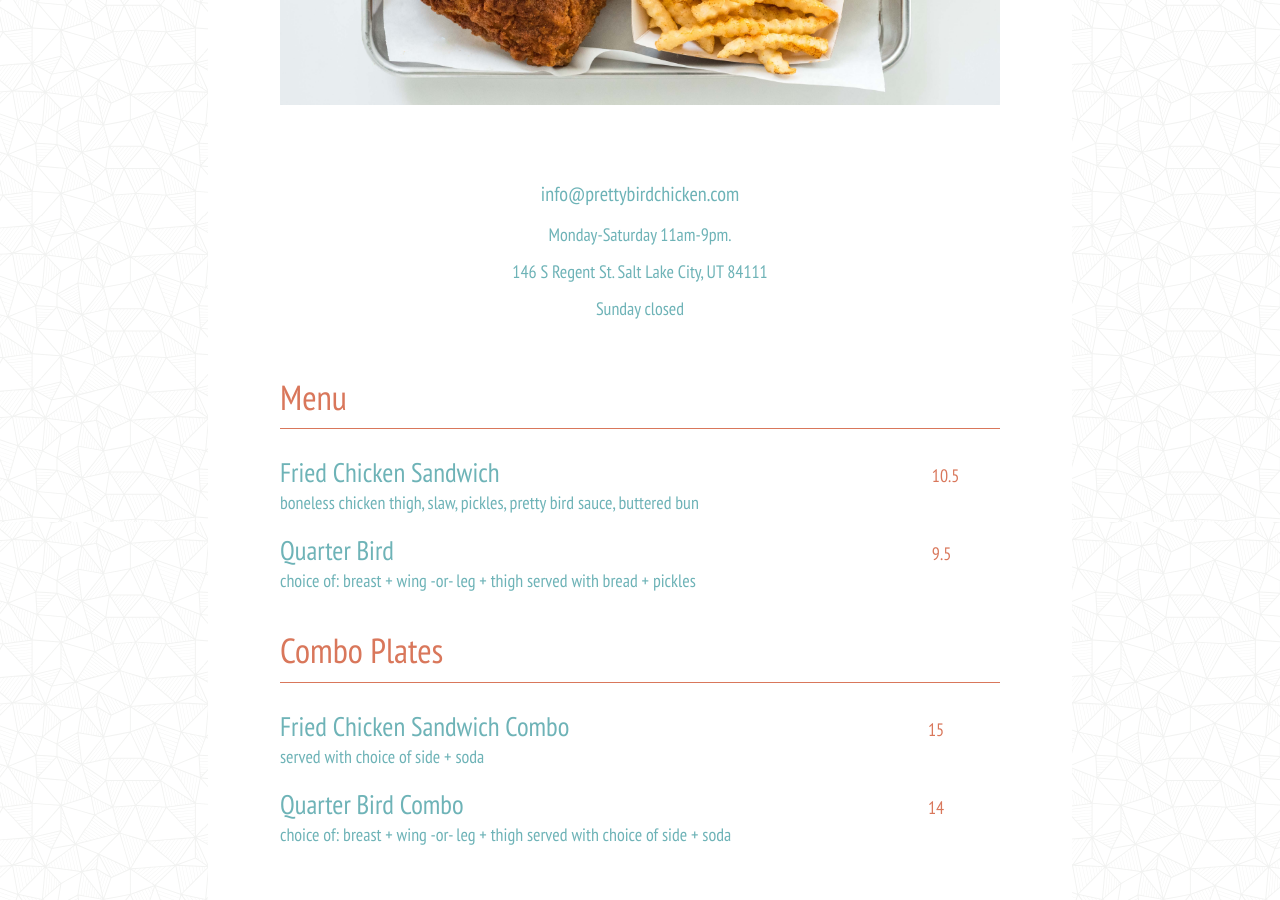
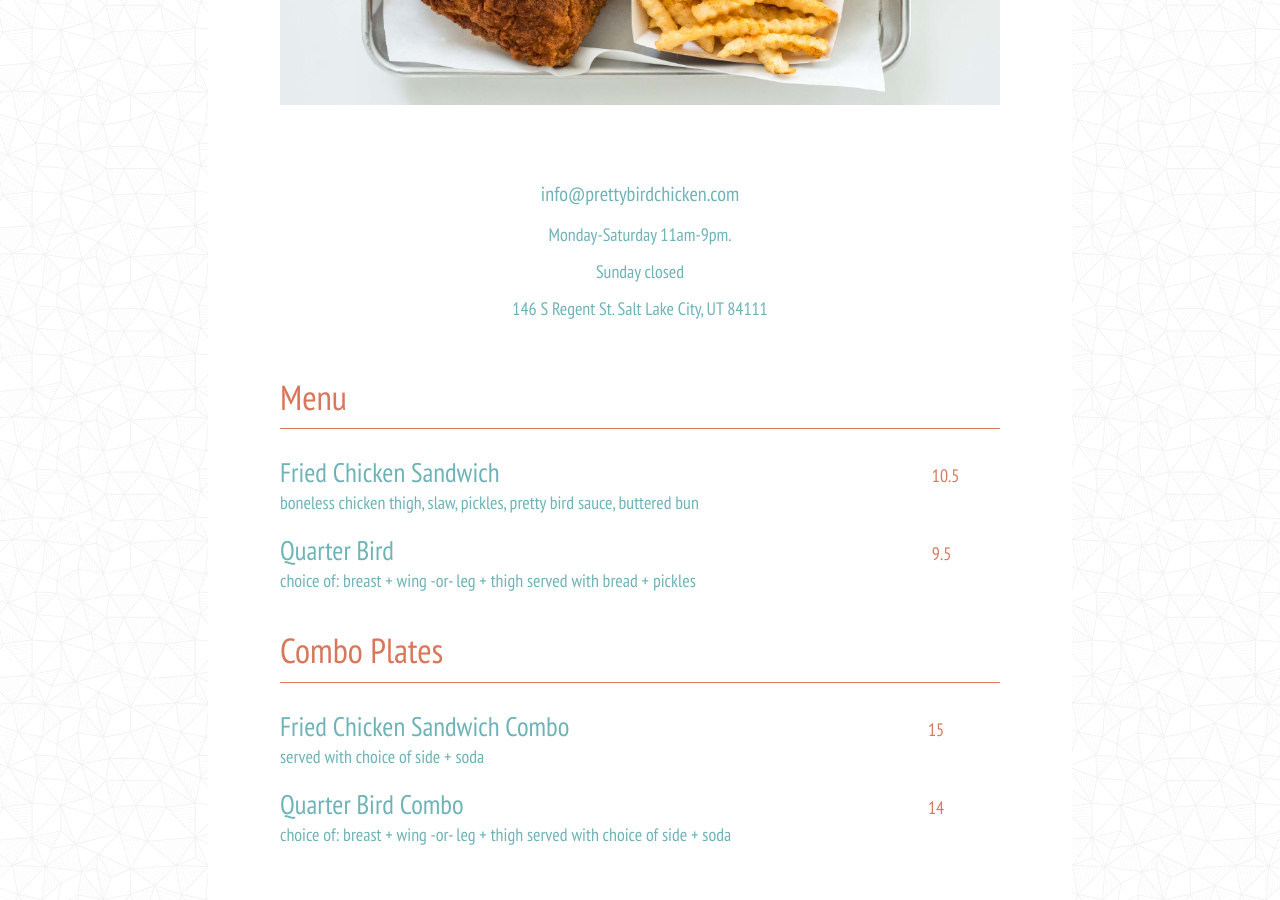
Before and after one commit to PHironaka/pretty-bird, a Jekyll site: the page built from index.md, in a window 1280 px wide and 900 px high, scrolled down 702 px. Built offline with Jekyll 4.4.1, drawn with Linux system fonts in a browser that asks for light colours.

```diff
--- a/index.md
+++ b/index.md
@@ -8,9 +8,8 @@ layout: page
 
 Monday-Saturday 11am-9pm.
 
+Sunday closed
+
+
 146 S Regent St.
 Salt Lake City, UT 84111
-
-
-
-Sunday closed
```
